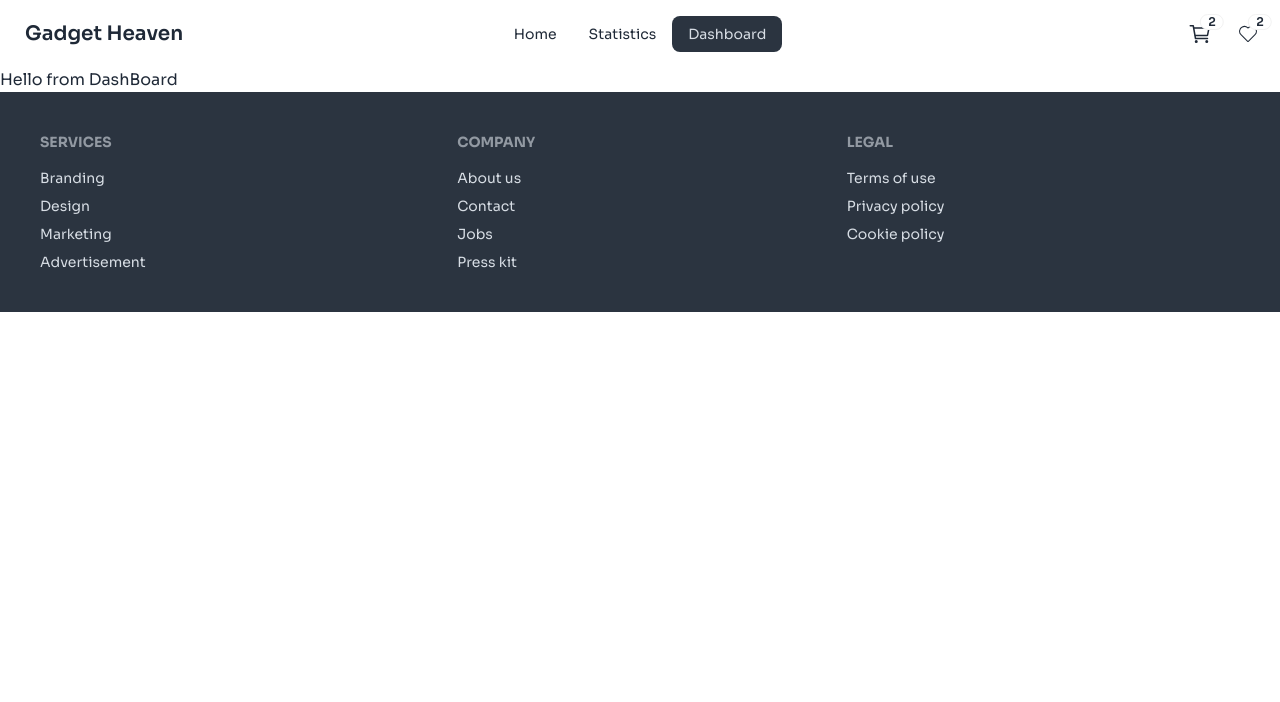
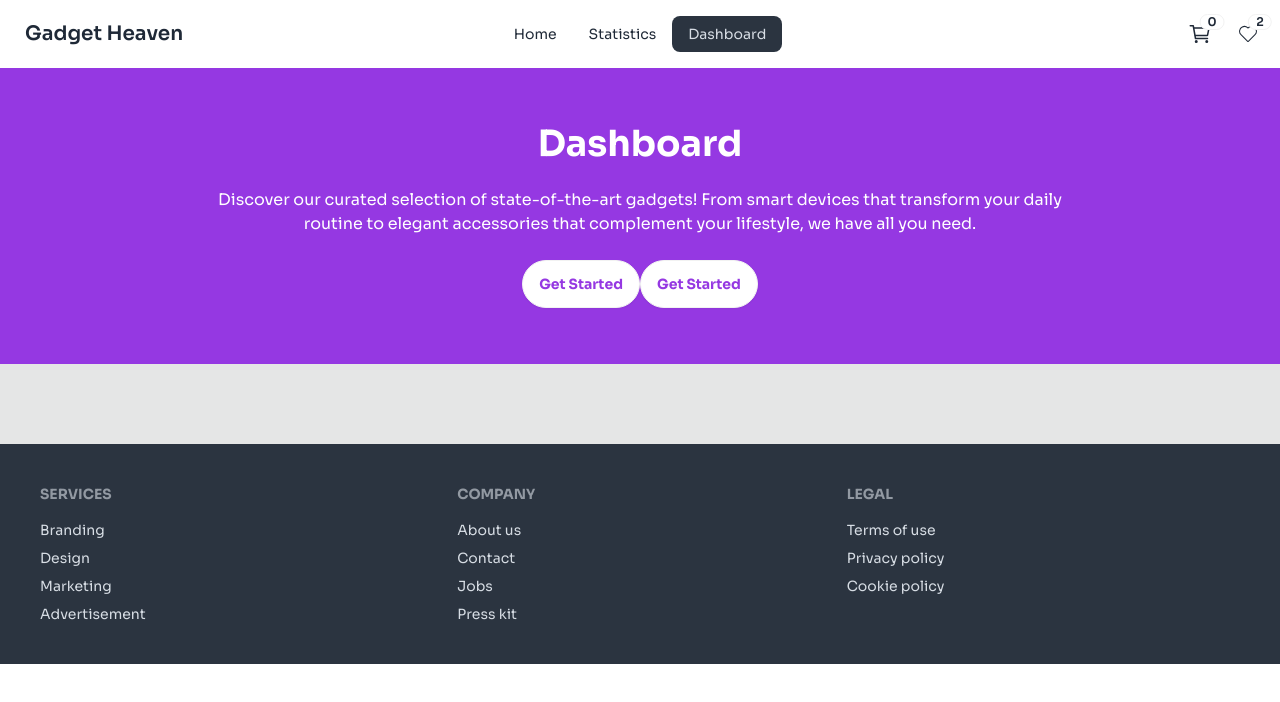
Before and after one commit to DKAbir111/gadget-heaven, a React (Vite) app: page /dashboard in a window 1280 px wide. Shown: the top 702 px of the page. Built offline with nearby package versions, Linux system fonts and the light colour scheme.

Commit message:
add to cart functionality added use-Context Api

```diff
--- a/package.json
+++ b/package.json
@@ -17,6 +17,7 @@
     "react-icons": "^5.3.0",
     "react-rating-stars-component": "^2.2.0",
     "react-router-dom": "^6.27.0",
+    "react-toastify": "^10.0.6",
     "sort-by": "^1.2.0"
   },
   "devDependencies": {
--- a/src/App.jsx
+++ b/src/App.jsx
@@ -1,3 +1,5 @@
+import './App.css'
+
 function App() {
 
 
--- /dev/null
+++ b/src/components/Context/cartContext.js
@@ -0,0 +1,3 @@
+import { createContext } from "react";
+
+export const CartContext = createContext([])
--- /dev/null
+++ b/src/components/Dashboard/AddCart.jsx
@@ -0,0 +1,40 @@
+import { MdDeleteForever } from "react-icons/md";
+export default function AddCart({ item }) {
+    const { product_title, product_image, description, price } = item;
+    return (
+        <div className="flex p-5 rounded-lg bg-white border w-3/5  mx-auto items-center mt-5 justify-between">
+            <div className="flex gap-5 items-center">
+                <div className="w-36">
+                    <img src={product_image} alt={product_title} className="object-cover" />
+                </div>
+                <div className="flex flex-col gap-2">
+                    <h3 className="text-xl font-semibold">{product_title}</h3>
+                    <p className="opacity-70">{description}</p>
+                    <p className="text-lg font-semibold">Price: ${price}</p>
+
+                </div>
+            </div>
+            <div className="text-4xl hover:text-red-500 cursor-pointer">
+                <MdDeleteForever />
+            </div>
+
+        </div>
+    )
+}
+
+
+// {
+//     "product_id": "20",
+//     "product_title": "Oculus Quest 2",
+//     "product_image": "https://i.ibb.co.com/wYdnb87/20.jpg",
+//     "category": "Accessories",
+//     "price": 299.99,
+//     "description": "All-in-one virtual reality headset.",
+//     "Specification": [
+//         "64GB storage",
+//         "Standalone operation",
+//         "High-resolution display"
+//     ],
+//     "availability": true,
+//     "rating": 4.7
+// },
--- a/src/components/Dashboard/Dashboard.jsx
+++ b/src/components/Dashboard/Dashboard.jsx
@@ -1,7 +1,32 @@
+import { useContext } from "react"
+import { CartContext } from "../Context/cartContext"
+import AddCart from "./AddCart";
+
 export default function Dashboard() {
+    const value = useContext(CartContext)
+    const { addCart } = value;
     return (
-        <div>
-            <h1>Hello from DashBoard</h1>
+        <div className="relative flex flex-col items-center">
+            <div className="hero  bg-[#9538E2] p-10">
+                <div className="hero-content text-center">
+                    <div className="flex flex-col items-center text-white">
+                        <h1 className="text-4xl font-bold">Dashboard</h1>
+                        <p className="py-6 md:w-3/4">
+                            Discover our curated selection of state-of-the-art gadgets! From smart devices that transform your daily routine to elegant accessories that complement your lifestyle, we have all you need.
+                        </p>
+                        <div>
+                            <button className="btn bg-white text-[#9538E2] rounded-full font-bold">Get Started</button>
+                            <button className="btn bg-white text-[#9538E2] rounded-full font-bold">Get Started</button>
+                        </div>
+                    </div>
+                </div>
+            </div>
+            <div className="bg-base-300 w-full p-10">
+                {
+                    addCart.map(item => <AddCart item={item} key={item.product_id} />)
+                }
+            </div>
         </div>
+
     )
 }
--- a/src/components/Details/ProductDetails.jsx
+++ b/src/components/Details/ProductDetails.jsx
@@ -2,12 +2,38 @@ import { useLoaderData, useParams } from "react-router-dom"
 import ReactStars from "react-rating-stars-component";
 import { CiHeart } from "react-icons/ci";
 import { IoCartOutline } from "react-icons/io5";
+import { toast } from 'react-toastify';
+import { useContext } from "react";
+import { CartContext } from "../Context/cartContext";
+
 
 export default function ProductDetails() {
     const { id } = useParams();
     const data = useLoaderData();
     const datum = data.find(datum => datum.product_id === id);
-    console.log(datum);
+
+    const notify = (message) => {
+        message === "Item added to cart"
+            ? toast.success(message, {
+                position: "top-center",
+            })
+            : toast.error(message, {
+                position: "top-center",
+            });
+    };
+
+
+    //Add to cart functionality error
+    const value = useContext(CartContext)
+    const { addCart, setAddCart } = value
+    const handleAddToCard = (datum) => {
+        if (!addCart.includes(datum)) {
+            setAddCart([...addCart, datum]);
+            notify('Item added to cart');
+            return
+        }
+        notify('Product already added to cart');
+    }
 
 
     const { product_image, product_title, price, availability, description, Specification, rating } = datum;
@@ -40,7 +66,7 @@ export default function ProductDetails() {
                     <h3 className="text-3xl font-semibold">{product_title}</h3>
                     <p className="text-xl">Price: ${price}</p>
                     <div>
-                        <p className={`btn btn-sm  rounded-full ${availability ? "bg-[#309C081A] text-[#309C08] border-[#309C08]" : "bg-red-200 text-red-500 border-red-500"}`}>{availability ? 'In Stock' : 'Out of Stock'}</p>
+                        <p className={`btn btn-sm  rounded - full ${availability ? "bg-[#309C081A] text-[#309C08] border-[#309C08]" : "bg-red-200 text-red-500 border-red-500"} `}>{availability ? 'In Stock' : 'Out of Stock'}</p>
                     </div>
 
                     <p className="opacity-70">{description}</p>
@@ -59,7 +85,7 @@ export default function ProductDetails() {
                     </div>
 
                     <div className="flex items-center gap-2">
-                        <button className="btn bg-[#9538E2] rounded-full text-white">Add To Card < IoCartOutline className="text-2xl" /></button>
+                        <button className="btn bg-[#9538E2] rounded-full text-white" onClick={() => handleAddToCard(datum)}>Add To Card < IoCartOutline className="text-2xl" /></button>
                         <div tabIndex={0} role="button" className="btn btn-ghost btn-circle shadow-md border border-base-300">
                             <CiHeart className="text-2xl" />
                         </div>
@@ -70,18 +96,3 @@ export default function ProductDetails() {
 
     )
 }
-// {
-//     "product_id": "20",
-//     "product_title": "Oculus Quest 2",
-//     "product_image": "https://i.ibb.co.com/wYdnb87/20.jpg",
-//     "category": "Accessories",
-//     "price": 299.99,
-//     "description": "All-in-one virtual reality headset.",
-//     "Specification": [
-//         "64GB storage",
-//         "Standalone operation",
-//         "High-resolution display"
-//     ],
-//     "availability": true,
-//     "rating": 4.7
-// },
--- a/src/components/Home/Home.jsx
+++ b/src/components/Home/Home.jsx
@@ -8,11 +8,11 @@ export default function Home() {
     //All data
     const initialData = useLoaderData();
     const [data, setData] = useState(initialData);
-    console.log(data);
+
 
     //find the unique category using new Set
     const uniqueCategory = [...new Set(initialData.map(item => item.category))]
-    console.log(uniqueCategory);
+
 
     //Keep track of active category
     const [active, setActive] = useState('All Product')
--- a/src/components/Navbar/Navbar.jsx
+++ b/src/components/Navbar/Navbar.jsx
@@ -1,10 +1,14 @@
 import { NavLink, useLocation } from "react-router-dom"
 import { CiHeart } from "react-icons/ci";
 import { IoCartOutline } from "react-icons/io5";
+import { useContext } from "react";
+import { CartContext } from "../Context/cartContext";
+
 
 export default function Navbar() {
     const location = useLocation();
-    console.log(location.pathname);
+    const value = useContext(CartContext)
+    const { addCart } = value;
     const link = <>
         <li><NavLink to='/'>Home</NavLink></li>
         <li><NavLink to='/statistics'>Statistics</NavLink></li>
@@ -49,7 +53,7 @@ export default function Navbar() {
                             <div className="indicator">
 
                                 <IoCartOutline className="text-2xl" />
-                                <span className="badge badge-sm indicator-item">2</span>
+                                <span className="badge badge-sm indicator-item">{addCart.length}</span>
                             </div>
                         </div>
                         <div
@@ -74,6 +78,7 @@ export default function Navbar() {
                     </div>
                 </div>
             </div>
+
         </div>
     )
 }
--- a/src/components/Root/Root.jsx
+++ b/src/components/Root/Root.jsx
@@ -1,18 +1,21 @@
 import { Outlet } from "react-router-dom";
 import Navbar from "../Navbar/Navbar";
 import Footer from "../Footer/Footer";
+import { CartContext } from "../Context/cartContext";
+import { useState } from "react";
 
 const Root = () => {
-    // let location = useLocation();
-    // console.log(location.pathname);
+    const [addCart, setAddCart] = useState([])
     return (
-        <div>
-            <Navbar />
-            <Outlet />
-            <Footer />
+        <CartContext.Provider value={{ addCart, setAddCart }}>
+            <div>
+                <Navbar />
+                <Outlet />
+                <Footer />
+            </div>
 
-        </div>
+        </CartContext.Provider>
     );
 };
 
-export default Root; 1
+export default Root;
--- a/src/main.jsx
+++ b/src/main.jsx
@@ -5,12 +5,15 @@ import {
   createBrowserRouter,
   RouterProvider,
 } from "react-router-dom";
+import { ToastContainer } from 'react-toastify';
+import 'react-toastify/dist/ReactToastify.css';
 import Root from './components/Root/Root';
 import ErrorPage from './Error/ErrorPage';
 import Home from './components/Home/Home';
 import Dashboard from './components/Dashboard/Dashboard';
 import Statistics from './components/Statistics/Statistics';
 import ProductDetails from './components/Details/ProductDetails';
+
 
 const router = createBrowserRouter([
   {
@@ -43,5 +46,6 @@ const router = createBrowserRouter([
 createRoot(document.getElementById('root')).render(
   <StrictMode>
     <RouterProvider router={router} />
+    <ToastContainer />
   </StrictMode>,
 )
```
Also changed, not shown: 1 other file (tests, documents, lock files or other folders).
